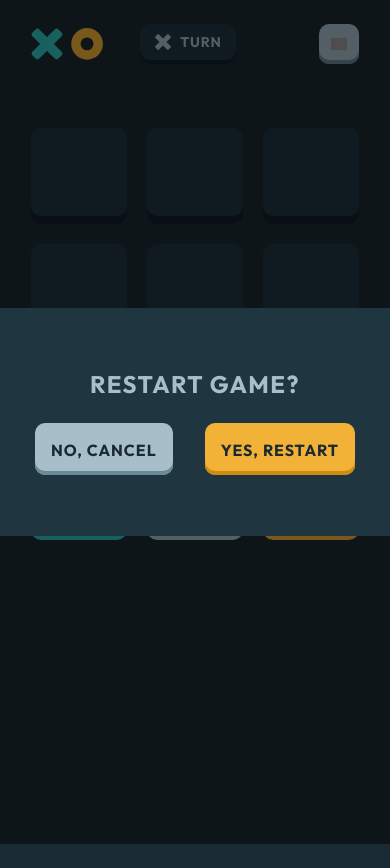
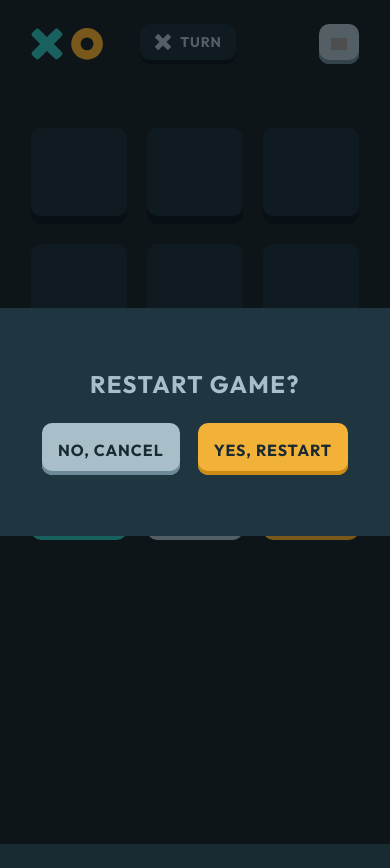
Before and after one commit to clementstorne/FrontendMentor-tic-tac-toe-game, a React (Vite) app: page /game in a window 390 px wide. Both pictures are taken after a click on the button 339 px from the left and 44 px from the top of the page. Built offline with nearby package versions, Linux system fonts and the light colour scheme; grey boxes are pictures that could not be loaded.

Commit message:
restart modal design for tablets and desktops

```diff
--- a/src/components/RestartModal.jsx
+++ b/src/components/RestartModal.jsx
@@ -29,13 +29,17 @@ export default function RestartModal() {
   return (
     <div className={`modal-overlay ${isOpen ? "show" : ""}`}>
       <div
-        className={`modal ${isOpen ? "show" : ""}`}
+        className={`modal py-[61px] px-[35px] md:py-[67px] ${
+          isOpen ? "show" : ""
+        }`}
         aria-hidden={!isOpen}
         role="dialog"
         aria-describedby="modal-text"
       >
-        <h2>Restart game?</h2>
-        <div className="flex flex-row flex-nowrap justify-between items-center pt-6">
+        <h2 className="md:text-3xl md:leading-[50px] md:tracking-[2.5px]">
+          Restart game?
+        </h2>
+        <div className="w-[306px] mx-auto flex flex-row flex-nowrap justify-between items-center pt-6 md:pt-[31px]">
           <SmallButton text="No, cancel" color="silver" onClick={toggleModal} />
           <SmallButton text="Yes, restart" color="yellow" />
         </div>
--- a/src/index.css
+++ b/src/index.css
@@ -147,7 +147,7 @@
   }
 
   .modal-overlay {
-    z-index: 5;
+    z-index: 10;
     position: absolute;
     top: 0;
     right: 0;
@@ -159,14 +159,13 @@
   }
 
   .modal {
-    z-index: 10;
+    z-index: 100;
     position: absolute;
     left: 0;
     top: 50%;
     transform: translateY(-50%);
     width: 100vw;
     margin: 0;
-    padding: 61px 35px;
     background-color: theme("colors.semi-dark-navy");
     text-align: center;
     opacity: 0;
```
